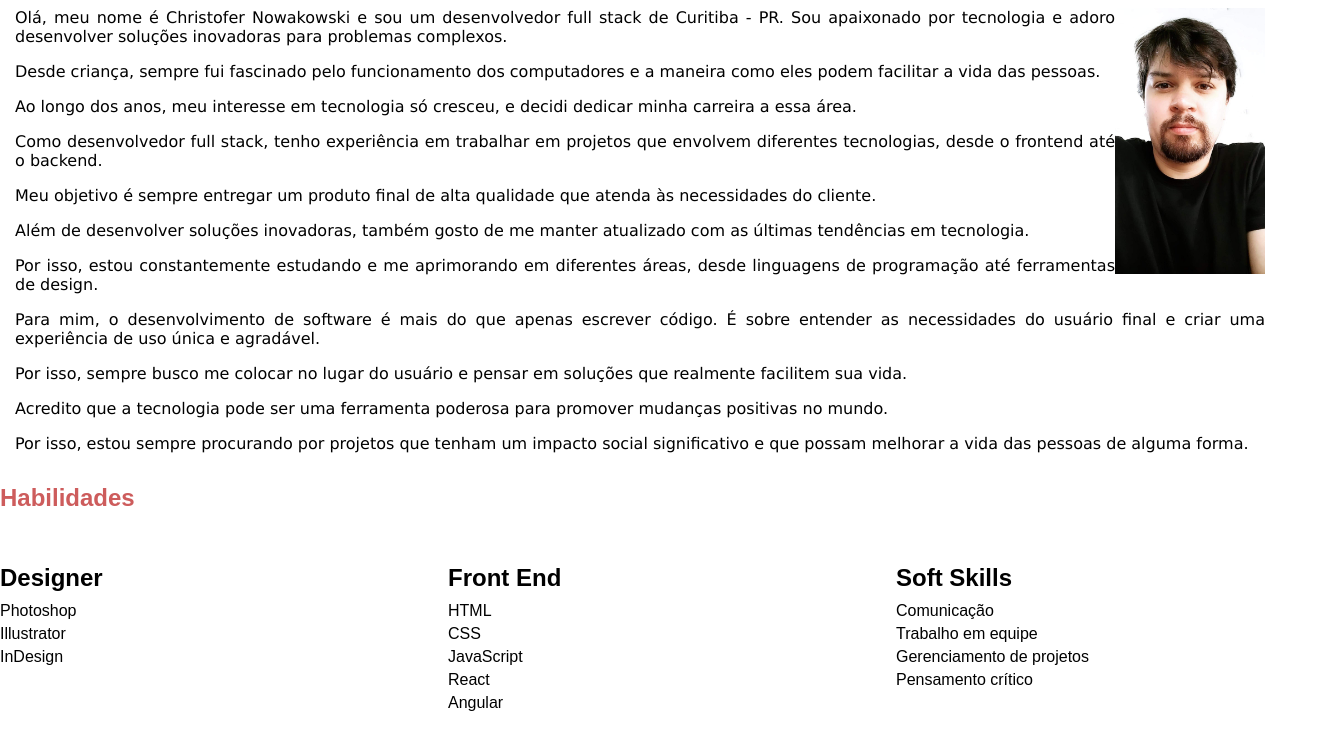
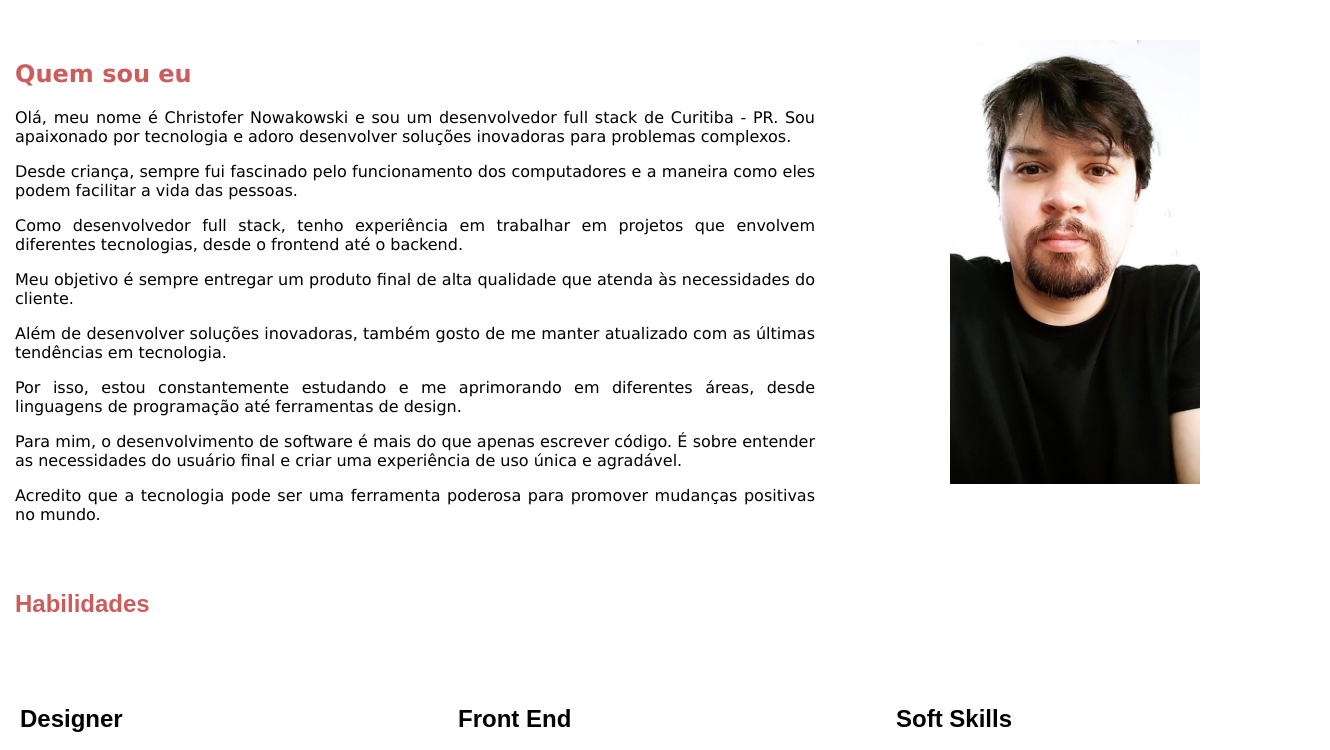
Before and after one commit to christofernowak/christofernowak.github.io, a plain HTML site: page index.html in a window 1280 px wide. Shown: the part 560-1310 px from the top of the page, 1330 px wide, since content can reach past the window. Drawn offline with Linux system fonts and the light colour scheme.

Commit message:
modificado sobre mim e foto e habilidades

```diff
--- a/index.html
+++ b/index.html
@@ -26,24 +26,20 @@
  </div>
  <section id="textoprincipal">
       <div >
+        <div><img id="minhafoto2" src="fotoperfil.jpg" alt="minha pessoa"></div>
       <h2 id ="quem-sou-eu">Quem sou eu</h2>
-      <img id="fotoperfil" src="fotoperfil.jpg" alt="minha foto" width="150px">
         <p>Olá, meu nome é Christofer Nowakowski e sou um desenvolvedor full stack de Curitiba - PR. Sou apaixonado por tecnologia e adoro desenvolver soluções inovadoras para problemas complexos.</p>
-        <p id="alinhamentotexto">Desde criança, sempre fui fascinado pelo funcionamento dos computadores e a maneira como eles podem facilitar a vida das pessoas. </p>
-        <p>Ao longo dos anos, meu interesse em tecnologia só cresceu, e decidi dedicar minha carreira a essa área.</p>
+        <p >Desde criança, sempre fui fascinado pelo funcionamento dos computadores e a maneira como eles podem facilitar a vida das pessoas. </p>
         <p>Como desenvolvedor full stack, tenho experiência em trabalhar em projetos que envolvem diferentes tecnologias, desde o frontend até o backend.</p>
         <p>Meu objetivo é sempre entregar um produto final de alta qualidade que atenda às necessidades do cliente.</p>
         <p>Além de desenvolver soluções inovadoras, também gosto de me manter atualizado com as últimas tendências em tecnologia. </p>
         <p>Por isso, estou constantemente estudando e me aprimorando em diferentes áreas, desde linguagens de programação até ferramentas de design.</p>
         <p>Para mim, o desenvolvimento de software é mais do que apenas escrever código. É sobre entender as necessidades do usuário final e criar uma experiência de uso única e agradável. </p>
-        <p>Por isso, sempre busco me colocar no lugar do usuário e pensar em soluções que realmente facilitem sua vida.</p>
         <p>Acredito que a tecnologia pode ser uma ferramenta poderosa para promover mudanças positivas no mundo.
-        <p>Por isso, estou sempre procurando por projetos que tenham um impacto social significativo e que possam melhorar a vida das pessoas de alguma forma. </p>
+        </div>
+  </section>
 
-      </div>
-
-        </section>
-        <section>
+  <section>
 <h2 id="habilidades">Habilidades</h3>
 <div class="habilidades-container">
   <div class="habilidades-col">
--- a/style.css
+++ b/style.css
@@ -13,9 +13,10 @@ body {
 }
 
 #nome {
-  margin: -50px;
+  padding: -100px;
   text-align: center;
   font-size: 40px;
+
 }
 
 nav {
@@ -35,16 +36,22 @@ p h2{
 }
 
 #textoprincipal {
-  float: left;
+ display: flex;
+  float: center;
   text-align: justify;
   padding: 15px;
   text-decoration: none;
   font-size: 16px;
   font-family: Verdana, Geneva, Tahoma, sans-serif;
+  width: 800px;
 
 }
-#fotoperfil{
- float: right;
+#minhafoto2{
+  position: absolute;
+  width: 250px;
+  z-index: 1;
+  left: 950px;
+
 }
 
 
@@ -69,21 +76,25 @@ h2 {
 }
 #habilidades{
   clear: both;
+  padding: 15px;
 }
 
 .habilidades-container {
     clear: both;
     display: flex;
     justify-content: space-between;
+
   }
 
   .habilidades-col {
     flex-basis: 30%;
+    padding: 10px;
   }
 
   .habilidades-col h4 {
     font-size: 24px;
     margin-bottom: 10px;
+    padding: 10px;
   }
 
   .habilidades-col ul {
@@ -94,6 +105,7 @@ h2 {
 
   .habilidades-col li {
     margin-bottom: 5px;
+    padding: 4px;
   }
   footer {
     background-color: #000000;
@@ -222,3 +234,6 @@ transition: color 0.3s ease-in-out;
 .col a:hover {
 color: #b2e206;
 }
+h4:hover {
+  color: #b2e206;
+ }
```
